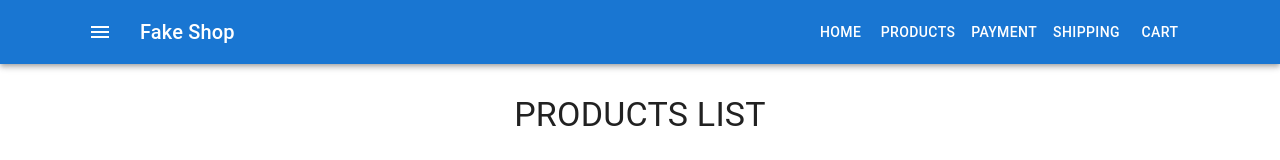
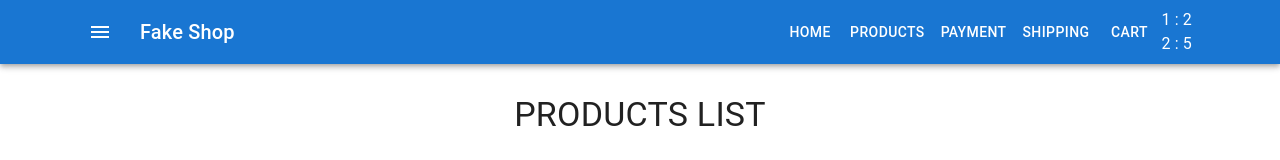
Before and after one commit to Oleg-Koshelevskiy/react-fake-shop, a React (Create React App) app: page / in a window 1280 px wide. Shown: the top 160 px of the page. Built offline with nearby package versions, Linux system fonts and the light colour scheme.

Commit message:
connected id

```diff
--- a/src/components/Cart/CartHeader.js
+++ b/src/components/Cart/CartHeader.js
@@ -2,7 +2,15 @@ import React from 'react'
 import { keys } from 'lodash'
 
 const CartHeader = ({ productsInCart }) => {
-    return <div>{console.log(keys(productsInCart))}</div>
+    return (
+        <div>
+            {keys(productsInCart).map((productId) => (
+                <div key={productId}>
+                    {productId} : {productsInCart[productId]}
+                </div>
+            ))}
+        </div>
+    )
 }
 
 export default CartHeader
```
